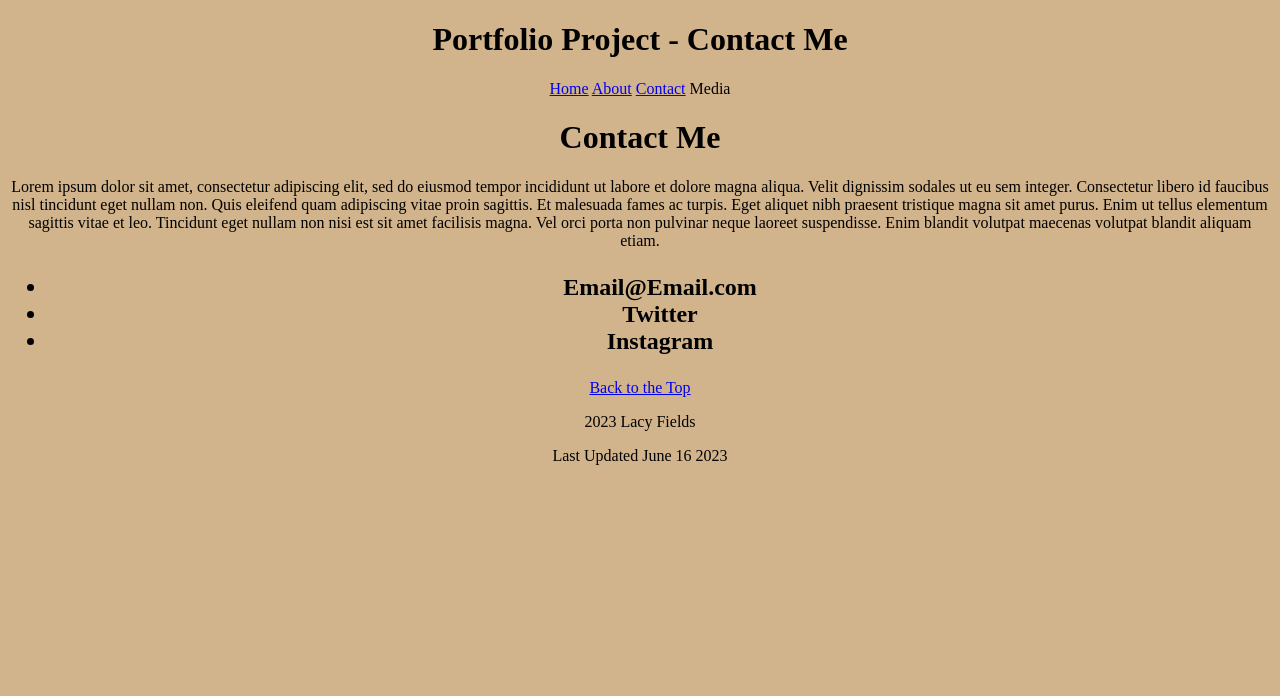
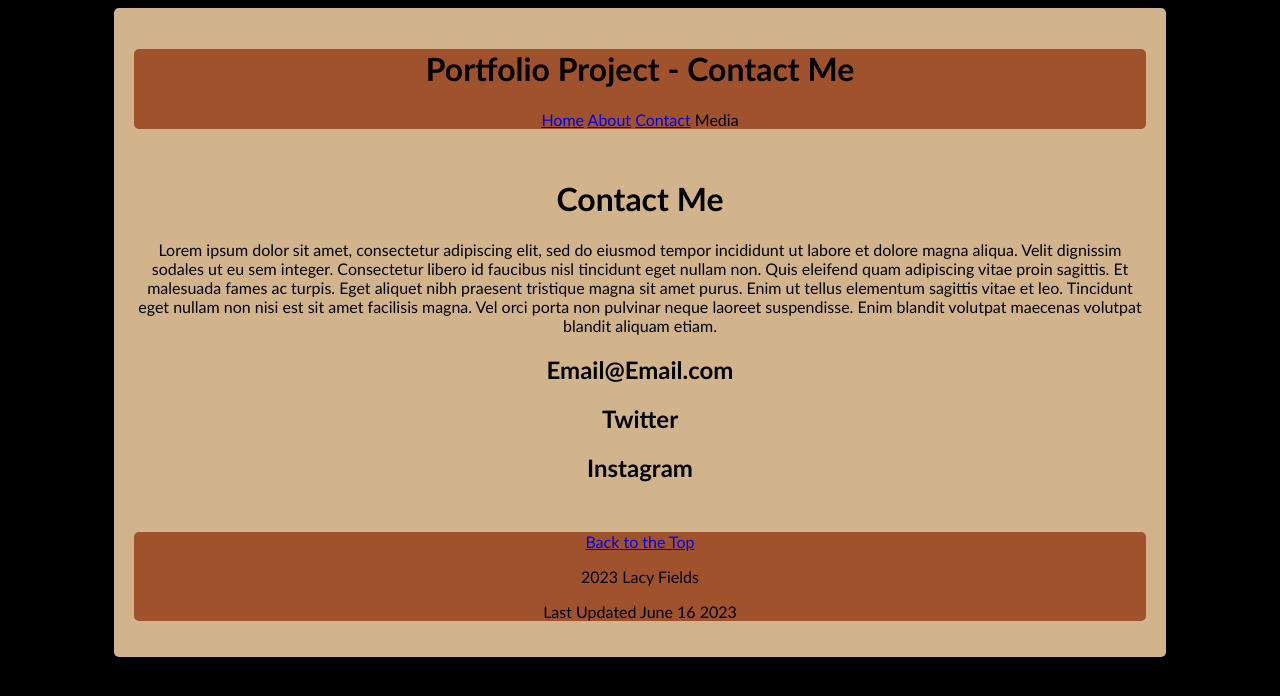
Before and after one commit to Lacy-Fields/Project_Portfolio, a plain HTML site: page local site/contactMe.html in a window 1280 px wide. Drawn offline with Linux system fonts and the light colour scheme.

Commit message:
Updated styles

```diff
--- a/local site/contactMe.html
+++ b/local site/contactMe.html
@@ -8,6 +8,7 @@
     <link href="portfolio-styles.css" rel="stylesheet">
   </head>
 
+  <div id="bodystyle">
     <header id="top">
       <h1>Portfolio Project - Contact Me</h1>
       <nav>
@@ -22,11 +23,9 @@
       <main>
         <h1>Contact Me</h1>
         <p>Lorem ipsum dolor sit amet, consectetur adipiscing elit, sed do eiusmod tempor incididunt ut labore et dolore magna aliqua. Velit dignissim sodales ut eu sem integer. Consectetur libero id faucibus nisl tincidunt eget nullam non. Quis eleifend quam adipiscing vitae proin sagittis. Et malesuada fames ac turpis. Eget aliquet nibh praesent tristique magna sit amet purus. Enim ut tellus elementum sagittis vitae et leo. Tincidunt eget nullam non nisi est sit amet facilisis magna. Vel orci porta non pulvinar neque laoreet suspendisse. Enim blandit volutpat maecenas volutpat blandit aliquam etiam.</p>
-      <h2><ul>
-        <li>Email@Email.com</li>
-        <li>Twitter</li>
-        <li>Instagram</li>
-      </ul></h2>
+        <h2>Email@Email.com</h2>
+        <h2>Twitter</h2>
+        <h2>Instagram</h2>
       </main>
 
       <footer>
@@ -35,5 +34,6 @@
         <p>Last Updated June 16 2023</p>
       </footer>
     </body>
+  </div>
 <!--This is my own work and I typed everything manually, FIELDS-->
 </html>
--- a/local site/portfolio-styles.css
+++ b/local site/portfolio-styles.css
@@ -1,13 +1,9 @@
 body {
     text-align: center;
-    background-color: tan;
+    background-color: black;
 }
 
-div.container {
-    text-align: center;
-}
-
-ul.containerUl  {
+#ulList  {
     display:inline-block;
     text-align: left;
 }
@@ -15,3 +11,32 @@ ul.containerUl  {
 fieldset {
     border: 0;
 }
+
+img {
+    border: 5px solid black;
+    border-radius: 5px;
+}
+
+#bodystyle {
+    background-color: tan;
+    margin: auto;
+    padding: 20px;
+    width: 80%;
+    font-family: 'Trebuchet MS', 'Lucida Sans Unicode', 'Lucida Grande', 'Lucida Sans', Arial, sans-serif;
+    border-radius: 5px;
+}
+
+footer {
+    background-color:sienna;
+    margin-top: 5%;
+    border-radius: 5px;
+}
+
+header {
+    background-color: sienna;
+    border-radius: 5px;
+}
+
+nav {
+    margin-bottom: 5%;
+}
```
Also changed, not shown: local site/aboutMe.html (+2 -0 lines), local site/index.html (+6 -4 lines). Lines whose indentation alone changed are shown as unchanged.
